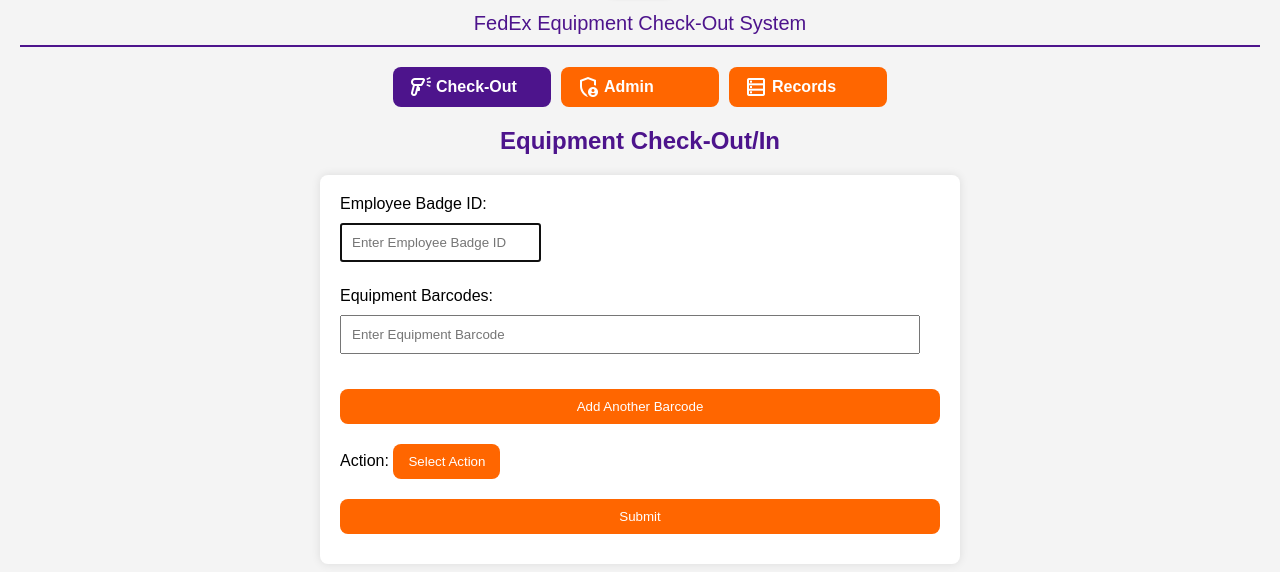
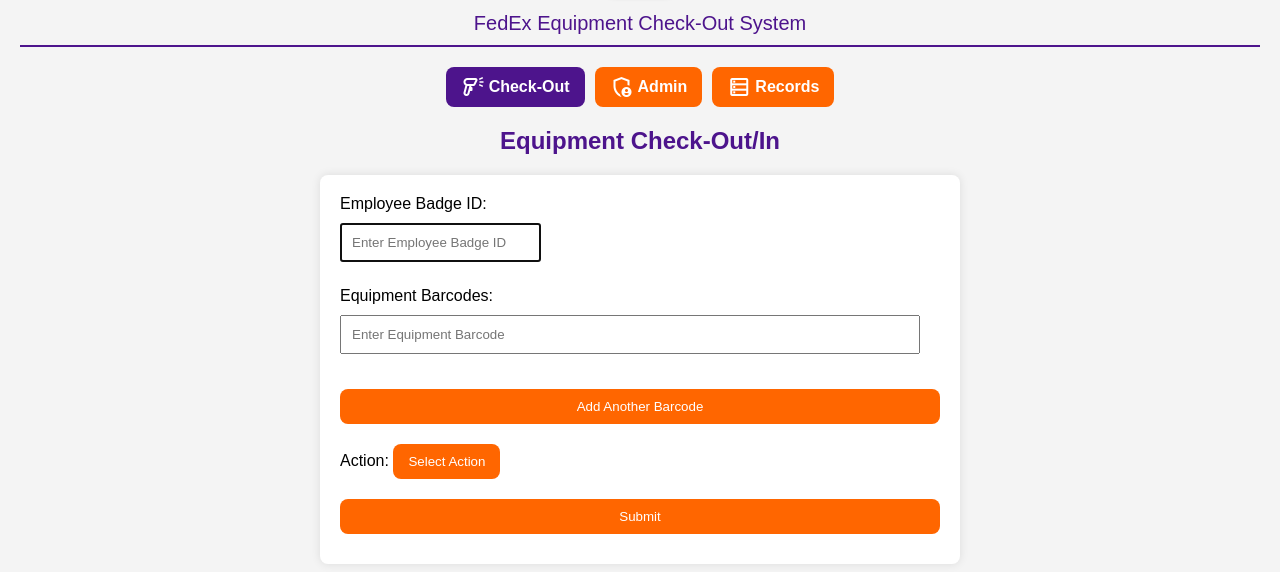
Before and after one commit to tepokato/FECS, a website: page index.html in a window 1280 px wide. Shown: the part 150-722 px from the top of the page. Drawn offline with nearby package versions, Linux system fonts and the light colour scheme.

Commit message:
Adjust navigation button width

```diff
--- a/styles/main.css
+++ b/styles/main.css
@@ -153,8 +153,8 @@
       margin-bottom: 1.25rem;
     }
     nav a {
-      flex: 0 0 8rem;
-      flex-shrink: 0;
+      flex: 0 1 auto;
+      width: auto;
       white-space: nowrap;
       text-decoration: none;
       color: white;
@@ -178,7 +178,7 @@
         font-weight: bold;
         padding: 0.5rem 0.9375rem;
         width: auto;
-        flex: 0 0 8rem;
+        flex: 0 1 auto;
       }
 
     .nav-icon {
```
